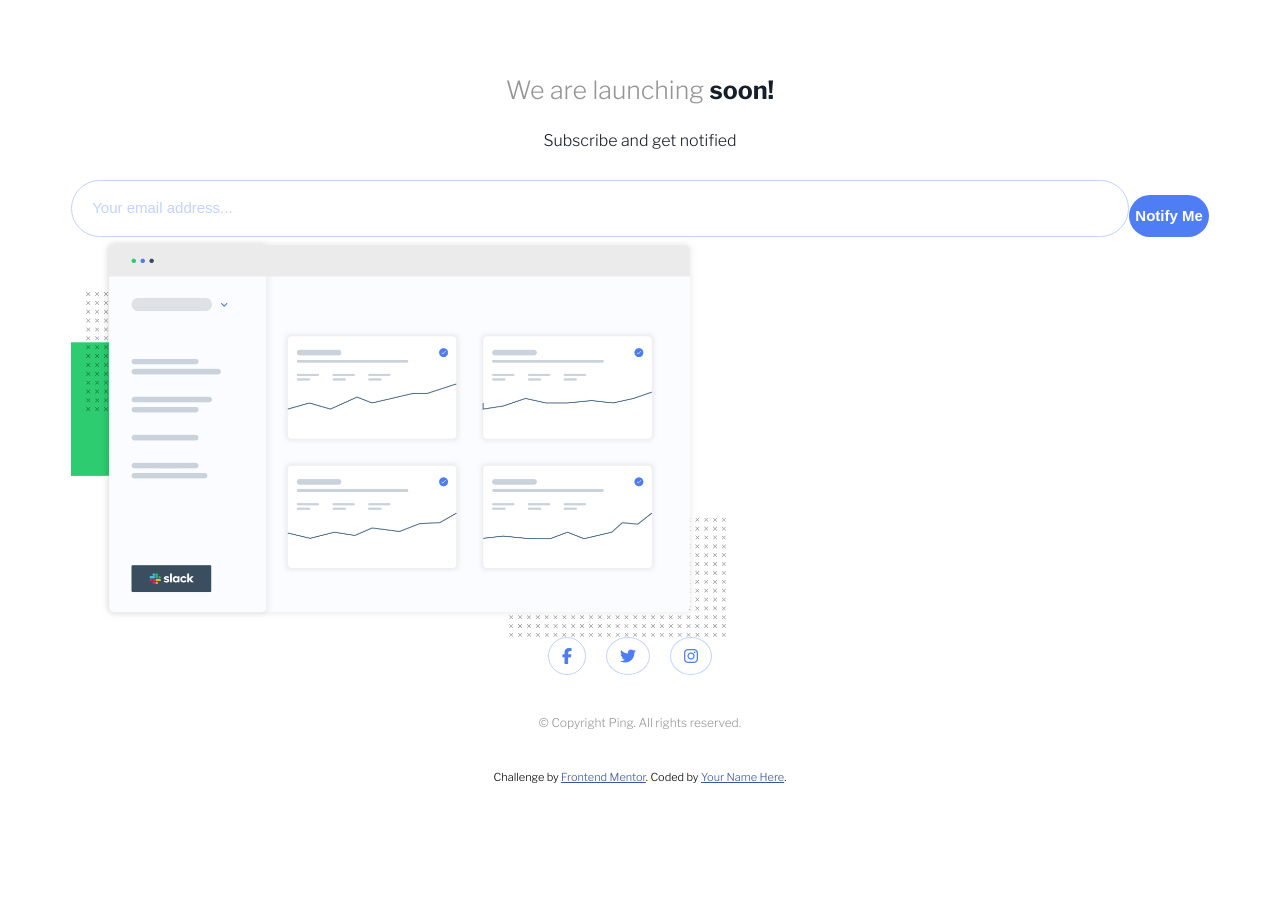
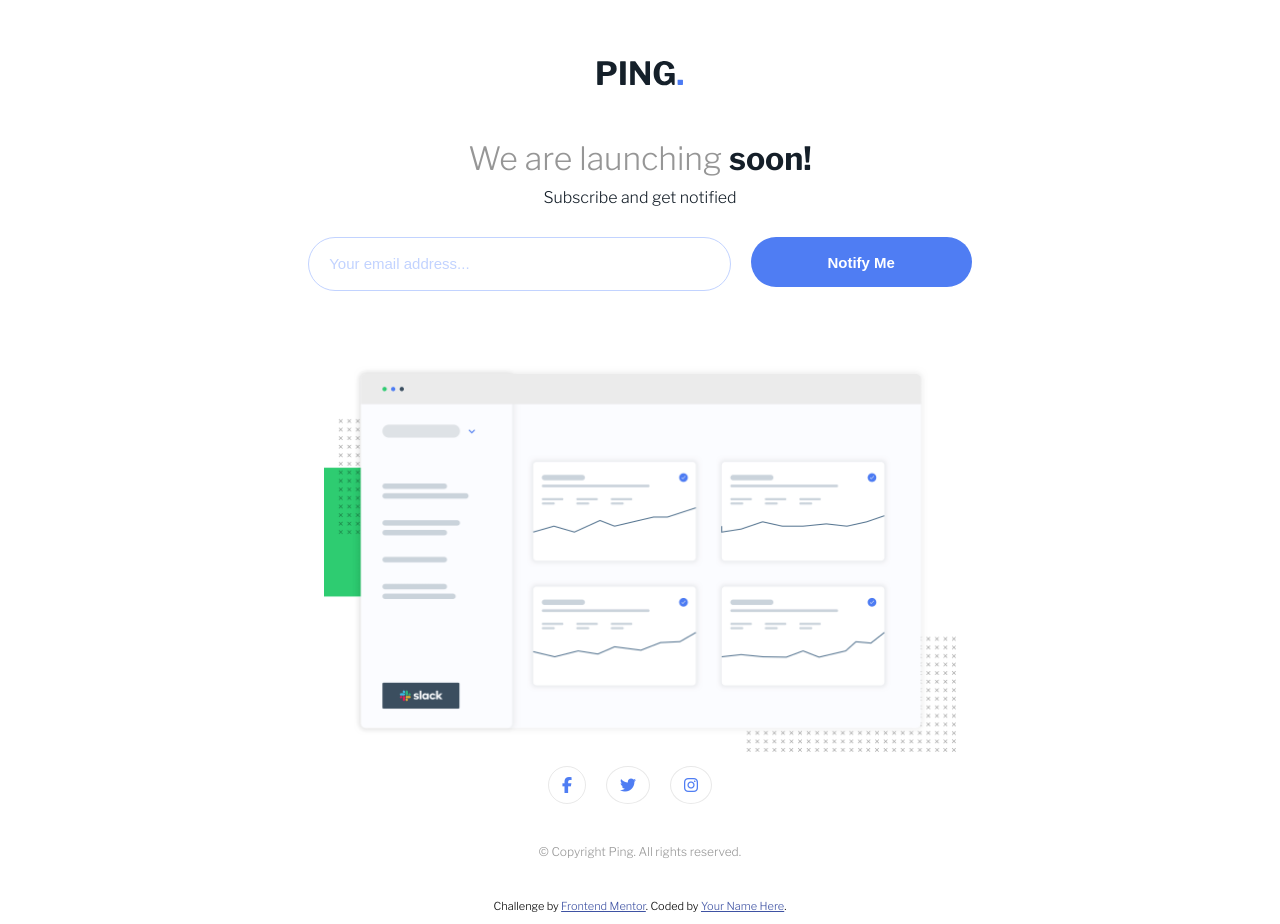
Before and after one commit to alexiscenriquez/pingcomingsoonpage, a plain HTML site: page index.html in a window 1280 px wide. Before the commit the page ends 800 px from the top, so only its background shows below. Drawn offline with nearby package versions, Linux system fonts and the light colour scheme.

Commit message:
desktop view

```diff
--- a/app.css
+++ b/app.css
@@ -14,8 +14,7 @@ body{
 h1{
     font-weight: 400;
     color: var(--gray);
-    margin-bottom: 10px;
-    font-size: 25px;
+
 }
 #sub{
   color: var(--vdBlue);
@@ -45,10 +44,10 @@ h1{
 }
 
 input[type="text"]{
-    padding-top: 20px;
+
     padding-left: 20px;
-    padding-bottom: 20px;
-    width: 100%;
+
+
     border-radius: 50px;
   outline: none;
     border: solid 1pt var(--pBlue);
@@ -56,7 +55,7 @@ input[type="text"]{
 }
 input[type="text"]::placeholder{
     color: var(--pBlue);
-    margin-left: 30px;
+
     font-size: 15px;
 }
 input[type="button"]{
@@ -89,11 +88,16 @@ input[type="button"]:hover{
 }
 i{
     color:var(--blue);
-    border:solid 1pt var(--pBlue);
+    border:solid 0.5pt hsla(0, 0%, 59%, 0.219) ;
  padding:10px 13px 10px 13px;
     border-radius: 50%;
     margin-right: 20px;
     cursor: pointer;
+
+}
+#email-field{
+    display: flex;
+    flex-direction: column;
 }
 i:hover{
     background-color: var(--blue);
@@ -112,7 +116,12 @@ label{
     margin-top: 5px;
     margin-bottom:20px;
 }
+
 @media(max-width:700px){
+    h1{
+        margin-bottom: 10px;
+        font-size: 25px;
+    }
     .wrapper{
         width: 90%;
     }
@@ -122,15 +131,57 @@ label{
     }
     #input{
         align-items: center;
-
+      width: 80%;
         flex-direction: column;
     }
-    input[type="text"]{
-        max-width: 100%;
-    }
-    input[type="button"]{
+#email{
     width: 100%;
-    padding:20px 40px 20px 40px;
+    margin:auto;
+    height: 50px;
+}
+#email-field{
+    width: 100%;
+}
+    #notify{
+    width: 100%;
+    height: 50px;
+
     margin-bottom:70px;
     }
 }
+@media(min-width:701px){
+    #logo{
+        width: 20%;
+        height: 30px;
+        margin-bottom: 30px;
+    }
+    h1{
+        margin-bottom: 10px;
+    }
+
+    #email-field{
+
+        width:50%
+    }
+#email{
+    height: 50px;
+    margin-right: 20px;
+}
+    #sub{
+        margin-top: 0;
+    }
+    #input{
+        align-items: flex-start;
+        justify-content: center;
+        margin-bottom: 50px;
+        width: 70%;
+    }
+    #notify{
+        height: 50px;
+        margin-top: 0;
+        width:25%;
+    }
+    #stats{
+        width: 50%;
+    }
+}
--- a/index.html
+++ b/index.html
@@ -34,8 +34,8 @@
       <h1>We are launching <span id="bold">soon!</span> </h1>
       <p id="sub">Subscribe and get notified</p>
       <div id="input">
-        <input type="text" id="email" name="email" placeholder="Your email address...">
-        <label for="email"></label>
+       <div id="email-field"><input type="text" id="email" name="email" placeholder="Your email address...">
+        <label for="email"></label></div>
         <input type="button" value="Notify Me" id="notify">
       </div>
     </div>
```
